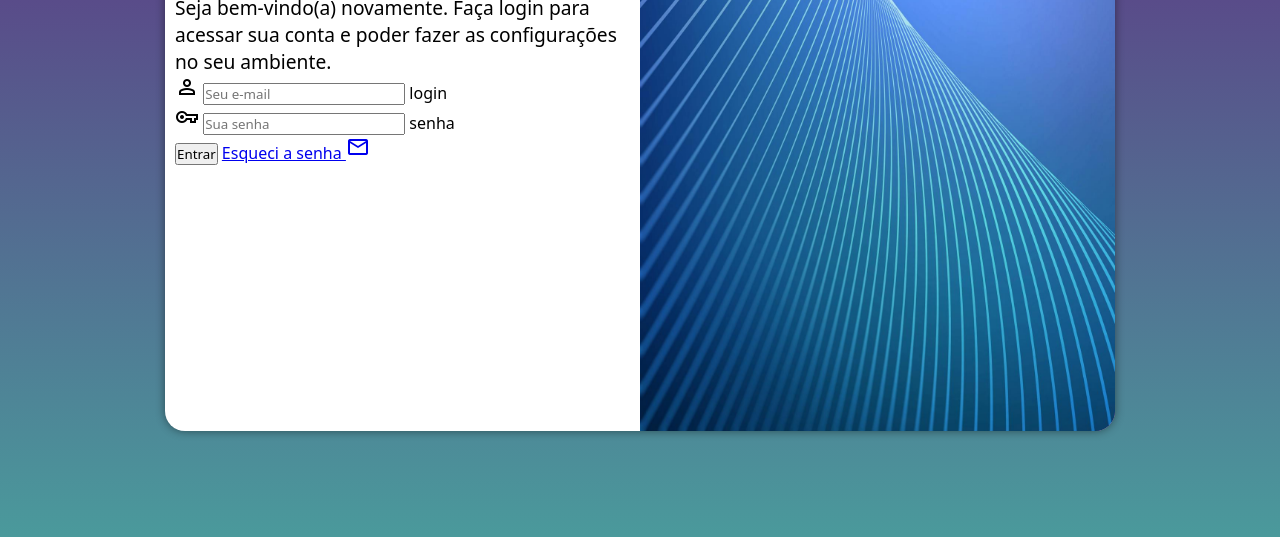
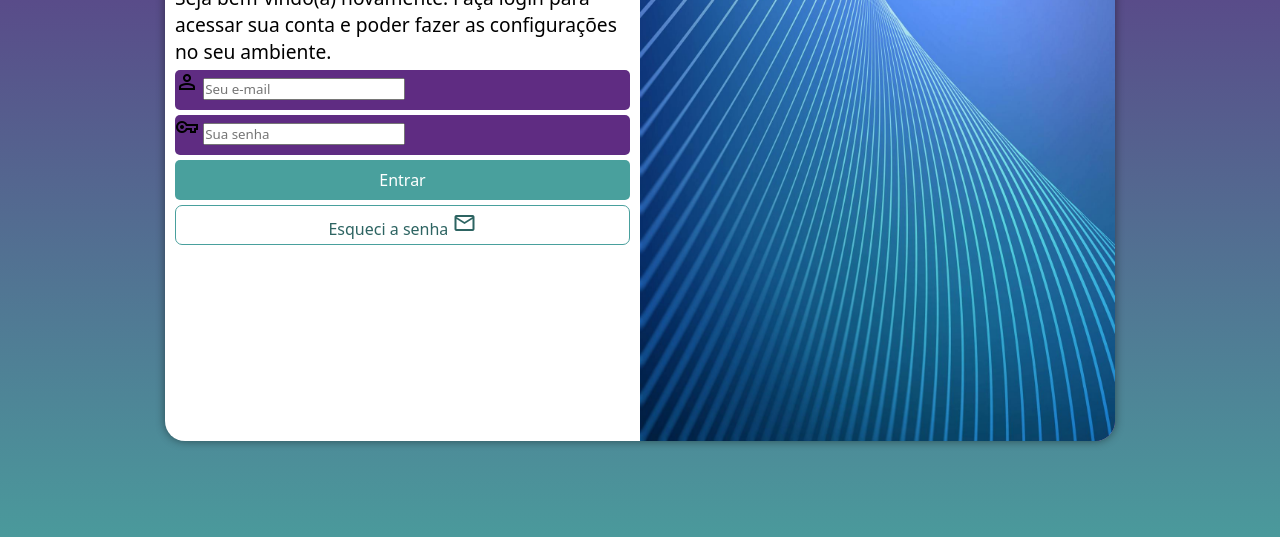
Before and after one commit to FlavioHenriqueasb/projeto-login, a plain HTML site: page index.html in a window 1280 px wide. Shown: the part 219-756 px from the top of the page. Drawn offline with nearby package versions, Linux system fonts and the light colour scheme.

Commit message:
atualização

```diff
--- a/estilos/style.css
+++ b/estilos/style.css
@@ -33,7 +33,7 @@ section#login {
 
     background-color: white;
     width: 250px;
-    height: 500px;
+    height: 520px;
     border-radius: 20px;
     box-shadow: 0px 0px 10px rgba(0, 0, 0, 0.450);
 
@@ -62,3 +62,55 @@ div#formulario > h1 {
 div#formulario > p {
     font-size: 0.8em;
 }
+
+form > div.campo {
+    background-color: #5f2c82;
+    display: block;
+    width: 100%;
+    height: 40px;
+    border-radius: 5px;
+    margin: 5px 0px;
+}
+
+div.campo > label {
+    display: none;
+}
+
+form > input[type=submit] {
+    display: block;
+    font-size: 1em;
+    width: 100%;
+    height: 40px;
+    background-color: #49a09d;
+    color: white;
+    border: none;
+    border-radius: 5px;
+    cursor: pointer;
+}
+
+form > input[type=submit]:hover {
+    background-color: #2d6462;
+}
+
+form > a.botao {
+    display: block;
+    text-align: center;
+    font-size: 1em;
+    width: 100%;
+    height: 40px;
+    padding-top: 5px;
+    margin-top: 5px;
+    background-color: white;
+    color: #2d6462;
+    border: 1px solid #49a09d;
+    border-radius: 7px;
+    text-decoration: none;
+}
+
+form > a.botao:hover {
+    background-color: #6cd3cf;
+}
+
+form > a.botao > i {
+    font-size: 0.8em;
+}
--- a/index.html
+++ b/index.html
@@ -29,7 +29,7 @@
                         <label for="isenha">senha</label>
                     </div>
                     <input type="submit" value="Entrar">
-                    <a href="esqueci.html">
+                    <a href="esqueci.html" class="botao">
                         Esqueci a senha <span class="material-symbols-outlined">mail</span>
                     </a>
                 </form>
```
